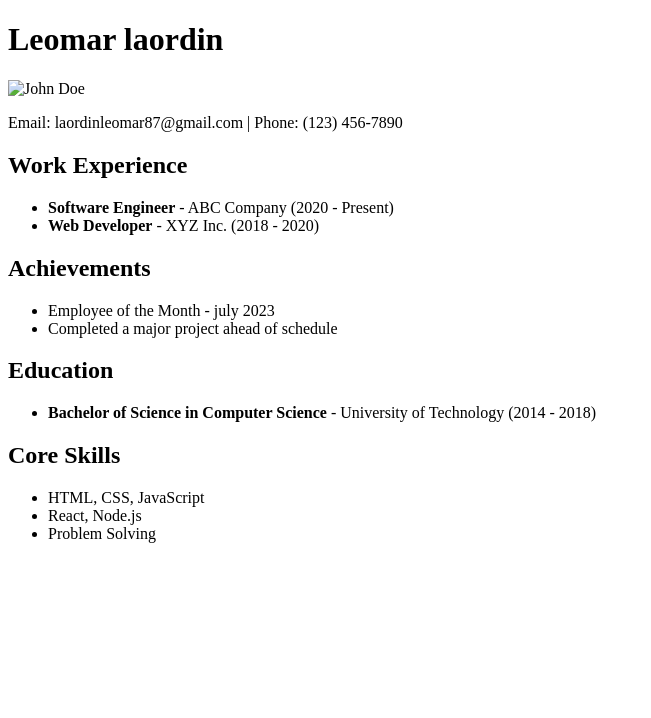
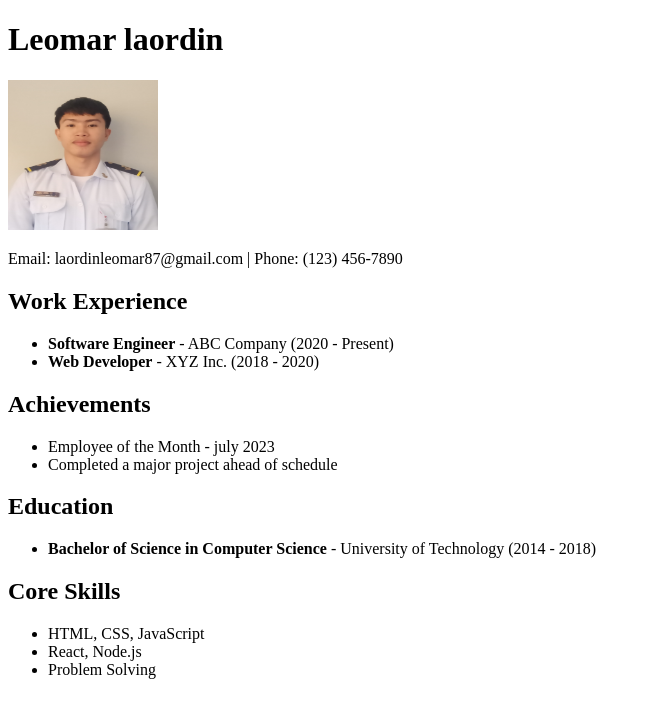
Before and after one commit to leomarlaordin/leomar, a plain HTML site: page index.html in a window 1280 px wide. Shown: the whole page, without its empty margins (0-651 px from the left). Drawn offline with Linux system fonts and the light colour scheme.

Commit message:
auto publish 1737336269163

```diff
--- a/index.html
+++ b/index.html
@@ -11,7 +11,7 @@
 
     <div class="header">
         <h1>Leomar laordin</h1>
-        <img src="leomar.jpeg" class"leomar.leomar" alt="John Doe" width="150" height="150">
+        <img src="leomar.jpg" class"leomar.leomar" alt="John Doe" width="150" height="150">
         <p>Email: laordinleomar87@gmail.com | Phone: (123) 456-7890</p>
     </div>
 
```
Also changed, not shown: css/leomar.jpeg (deleted), leomar.jpg (added).
